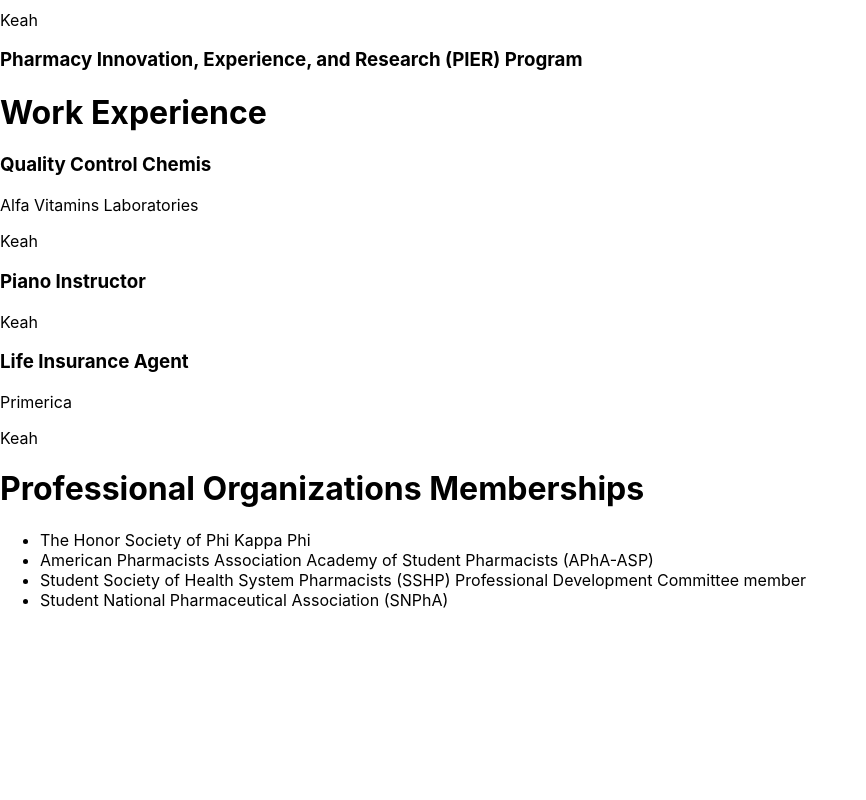
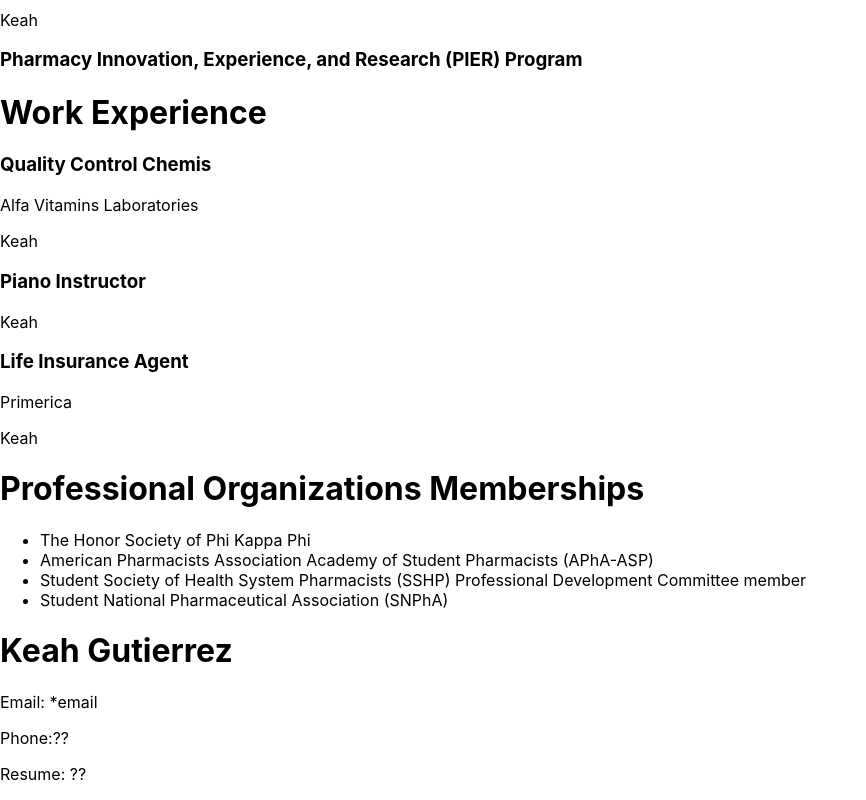
Before and after one commit to rmg2995/Keah-Website, a React (Create React App) app: page / in a window 1280 px wide. Shown: the part 1557-2357 px from the top of the page, without its empty margins (0-866 px from the left). Before the commit the page ends 2183 px from the top, so only its background shows below. Built offline with nearby package versions, Linux system fonts and the light colour scheme.

Commit message:
contact information to ask keah

```diff
--- a/src/components/contact.js
+++ b/src/components/contact.js
@@ -1,7 +1,14 @@
 import React from "react";
 
 const contact = () => {
-  return <div></div>;
+  return (
+    <div>
+      <h1>Keah Gutierrez</h1>
+      <p>Email: *email</p>
+      <p>Phone:??</p>
+      <p>Resume: ??</p>
+    </div>
+  );
 };
 
 export default contact;
```
